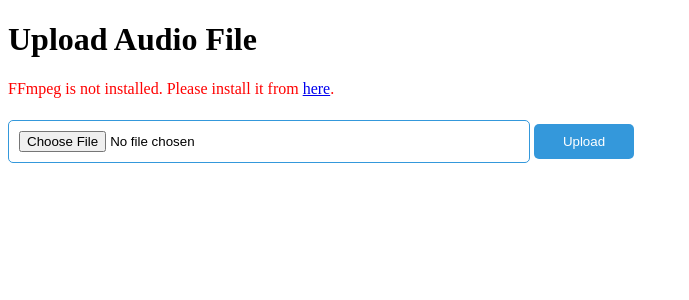
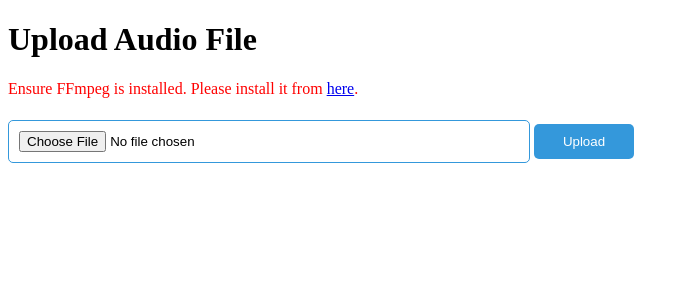
Before and after one commit to DSmith575/midstream-special-topic, a Flask app: page / in a window 1280 px wide. Shown: the top 300 px of the page, without its empty margins (0-689 px from the left). Run offline with Flask 3, Linux system fonts and the light colour scheme.

Commit message:
updating html

```diff
--- a/templates/index.html
+++ b/templates/index.html
@@ -80,14 +80,11 @@
   <body>
     <h1>Upload Audio File</h1>
 
-    {% if ffmpeg_installed %}
-    <p>FFmpeg is installed and ready to use!</p>
-    {% else %}
     <p style="color: red">
-      FFmpeg is not installed. Please install it from
+      Ensure FFmpeg is installed. Please install it from
       <a href="https://ffmpeg.org/download.html">here</a>.
     </p>
-    {% endif %}
+
     <form
       class="upload-audio"
       action="/upload-audio"
```
Also changed, not shown: 1 other file.
